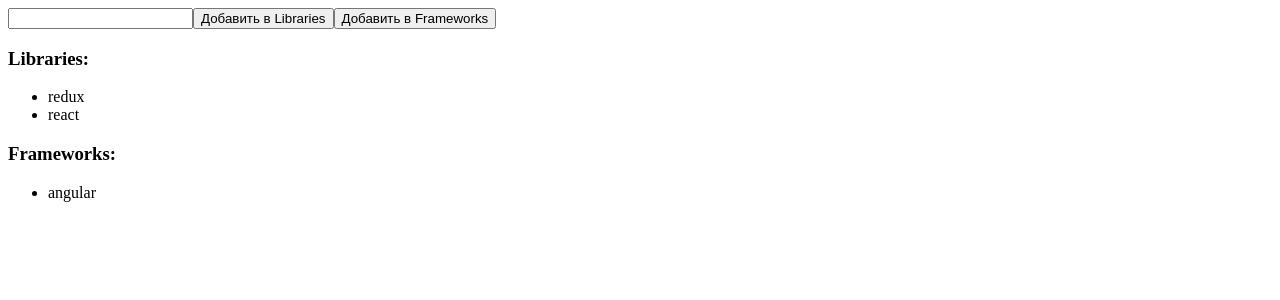
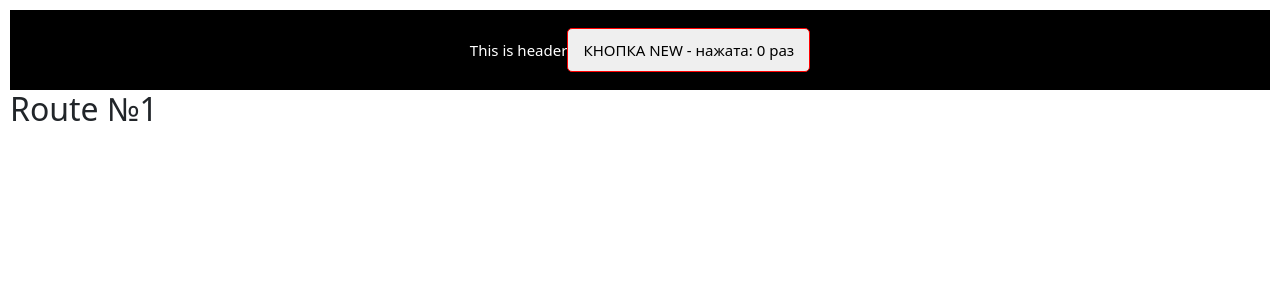
Before and after one commit to JarvisZoorgut/SF_Module_F, a React app in the folder webpack-react/: page /route1 in a window 1280 px wide. Shown: the top 300 px of the page. Built offline with nearby package versions, Linux system fonts and the light colour scheme.

Commit message:
F4 - 05/03/2025 - route

```diff
--- a/webpack-react/package.json
+++ b/webpack-react/package.json
@@ -25,6 +25,7 @@
     "react-bootstrap": "^2.10.9",
     "react-dom": "^19.0.0",
     "react-redux": "9.2.0",
+    "react-router-dom": "^7.2.0",
     "redux": "^5.0.1",
     "style-loader": "^1.2.1",
     "typescript": "^5.7.3",
--- a/webpack-react/src/components/App.tsx
+++ b/webpack-react/src/components/App.tsx
@@ -1,18 +1,28 @@
 import React from "react";
+import { BrowserRouter as Router, Routes, Route } from "react-router-dom";
 
 import "../styles/App.css";
 import Header from "./Header";
 import Main from "./Main";
+import Route_1 from "./Route1";
+import Route_2 from "./Route_2"; // Добавим еще один маршрут
+import NotFound from "./NotFound"; // Страница 404
 
-import 'bootstrap/dist/css/bootstrap.min.css';
+import "bootstrap/dist/css/bootstrap.min.css";
+import Route1 from "./Route1";
 
 function App() {
-    const buttonName = "КНОПКА NEW"; //примеh выноса переменной за пределы компонента, в компоненте Header цепляем через props
+    const buttonName = "КНОПКА NEW"; // Пример выноса переменной за пределы компонента, в компоненте Header цепляем через props
 
     return (
         <>
-            <Header buttonName = {buttonName} />
-            <Main />
+            <Header buttonName={buttonName} />
+            <Routes>
+                <Route path="/" element={<Main />} />
+                <Route path="/route1" element={<Route1 />} />
+                <Route path="/route2" element={<Route_2 />} />
+                <Route path="*" element={<NotFound />} /> {/* 404 если маршрут не найден */}
+            </Routes>
         </>
     );
 }
--- /dev/null
+++ b/webpack-react/src/components/NotFound.tsx
@@ -0,0 +1,16 @@
+import React from "react";
+import { Link } from "react-router-dom";
+
+function NotFound() {
+    return (
+        <div style={{ textAlign: "center", marginTop: "50px" }}>
+            <h1>404 - Страница не найдена</h1>
+            <p>Извините, но запрашиваемая страница не существует.</p>
+            <Link to="/" style={{ textDecoration: "none", color: "blue", fontSize: "18px" }}>
+                Вернуться на главную
+            </Link>
+        </div>
+    );
+}
+
+export default NotFound;
--- /dev/null
+++ b/webpack-react/src/components/Route1.tsx
@@ -0,0 +1,11 @@
+import React from "react";
+
+function Route1() {
+    return (
+        <h2>
+            Route №1
+        </h2>
+    );
+}
+
+export default Route1;
--- /dev/null
+++ b/webpack-react/src/components/Route_2.tsx
@@ -0,0 +1,11 @@
+import React from "react";
+
+const Route_2 = () => {
+    return (
+        <h2>
+            Route_1
+        </h2>
+    );
+}
+
+export default Route_2;
--- a/webpack-react/src/index.tsx
+++ b/webpack-react/src/index.tsx
@@ -3,9 +3,13 @@
 import { Provider } from "react-redux";
 import { createStore, applyMiddleware, compose } from "redux";
 import ReduxApp from "../App-redux";
+import App from "./components/App";
+import { BrowserRouter } from "react-router-dom";
 
 import rootReducer from './redux/reducers'
 import { logging } from './redux/middleware/logging'
+
+
 
 const composeEnhancers =
   (window as any).__REDUX_DEVTOOLS_EXTENSION_COMPOSE__ || compose;
@@ -20,6 +24,8 @@
 const root = createRoot(document.getElementById("root")!);
 root.render(
   <Provider store={store}>
-    <ReduxApp />
+    <BrowserRouter>
+      <App />
+    </BrowserRouter>
   </Provider>
 );
```
Also changed, not shown: 1 other file (tests, documents, lock files or other folders).
